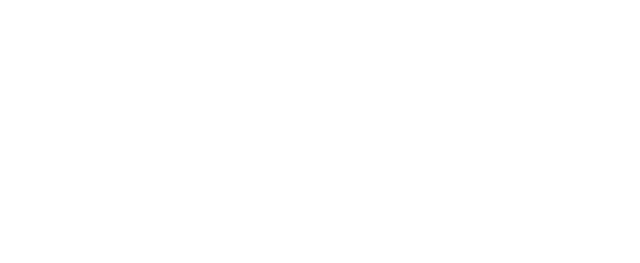
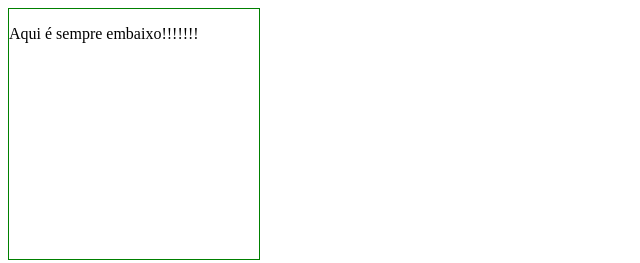
Before and after one commit to vigveloso/women-can-code-react-site-3, a plain HTML site: page index.html in a window 1280 px wide. Shown: the whole page, without its empty margins (0-640 px from the left). Drawn offline with Linux system fonts and the light colour scheme.

Commit message:
alguma mensagem bonita aqui

```diff
--- a/index.html
+++ b/index.html
@@ -1,7 +1,11 @@
 <html>
     <head>
-        <body>
+        <link rel="stylesheet" href="style.css">
+    </head>
 
-        </body>
-    </head>
+     <body>
+         <div class="caixinha">
+             <p>Aqui é sempre embaixo!!!!!!!</p>
+         </div>
+    </body>
 </html>
--- /dev/null
+++ b/style.css
@@ -0,0 +1,6 @@
+.caixinha  {
+    width: 250px;
+    height: 250px;
+    border: 1px solid green;
+    box-shadow: 1px 1px 2px 2px 2px black;
+}
```
